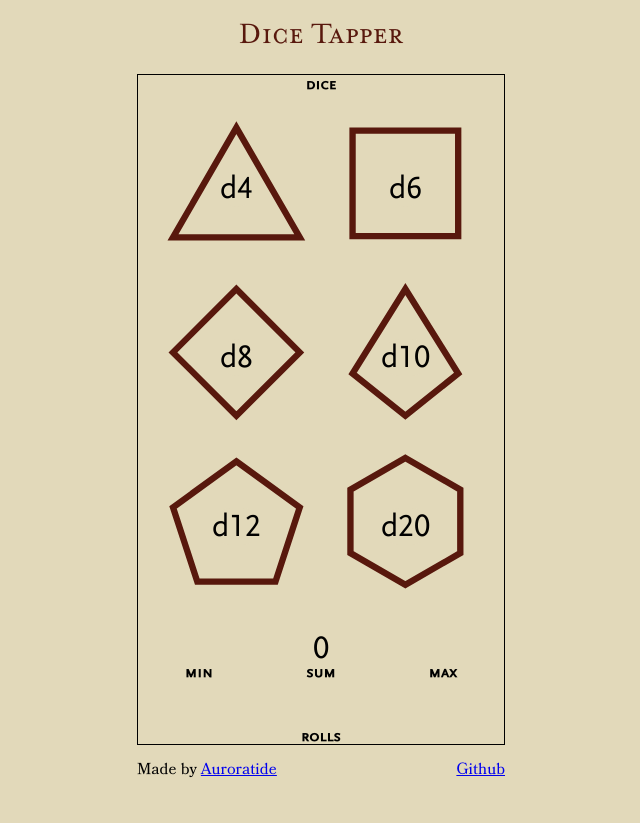
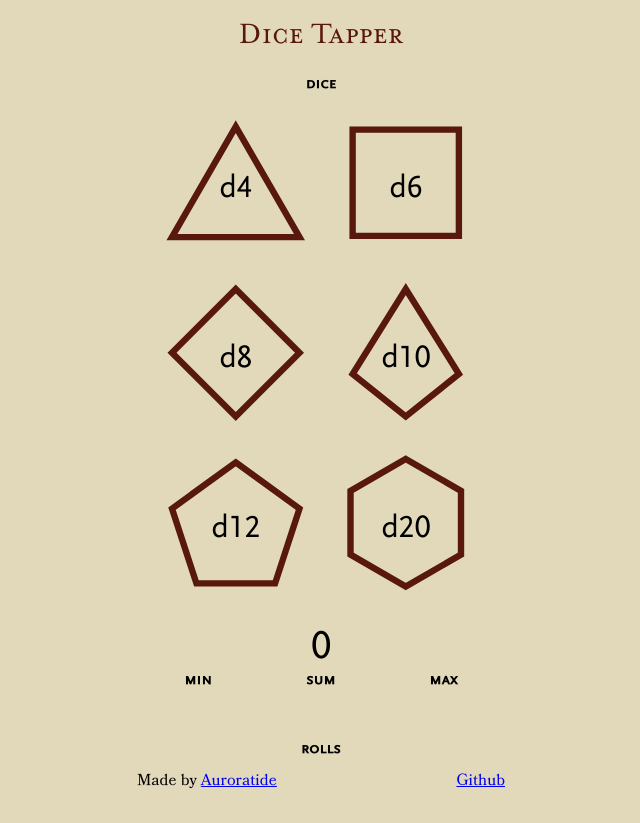
Before and after one commit to Auroratide/tap-to-roll, a React (Vite) app: page / in a window 1280 px wide. Shown: the whole page, without its empty margins (319-959 px from the left). Built offline with nearby package versions, Linux system fonts and the light colour scheme.

Commit message:
Slight adjustment

```diff
--- a/src/DiceTapper/DiceTapper.module.css
+++ b/src/DiceTapper/DiceTapper.module.css
@@ -2,10 +2,8 @@
     font-family: var(--font-table);
     display: grid;
     grid-template-rows: 1fr auto auto;
-    gap: 1em;
+    gap: 0.5em;
     text-transform: lowercase;
-
-    border: 1px solid black;
 }
 
 .dice-container {
@@ -36,7 +34,8 @@
 }
 
 .output output {
-    font-size: 2em;
+    font-size: 2.5em;
     min-height: 1em;
     text-align: center;
+    margin-bottom: 0.125em;
 }
```
